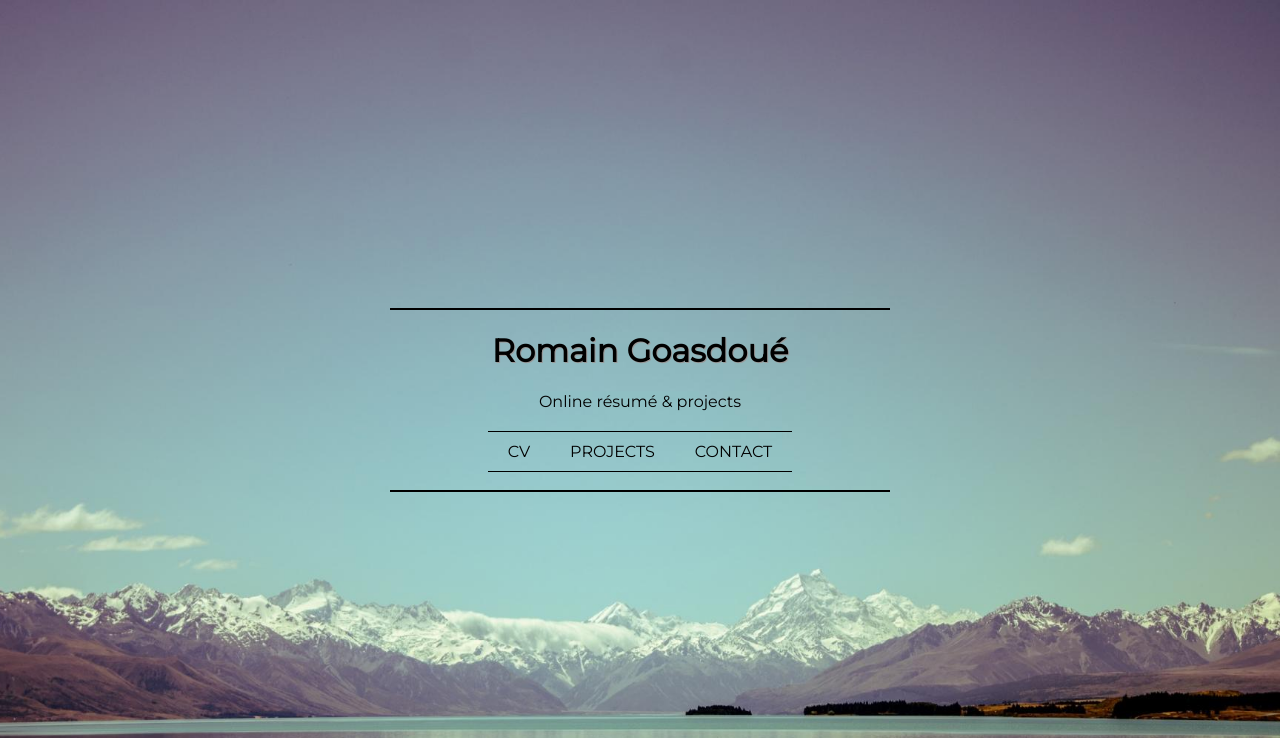
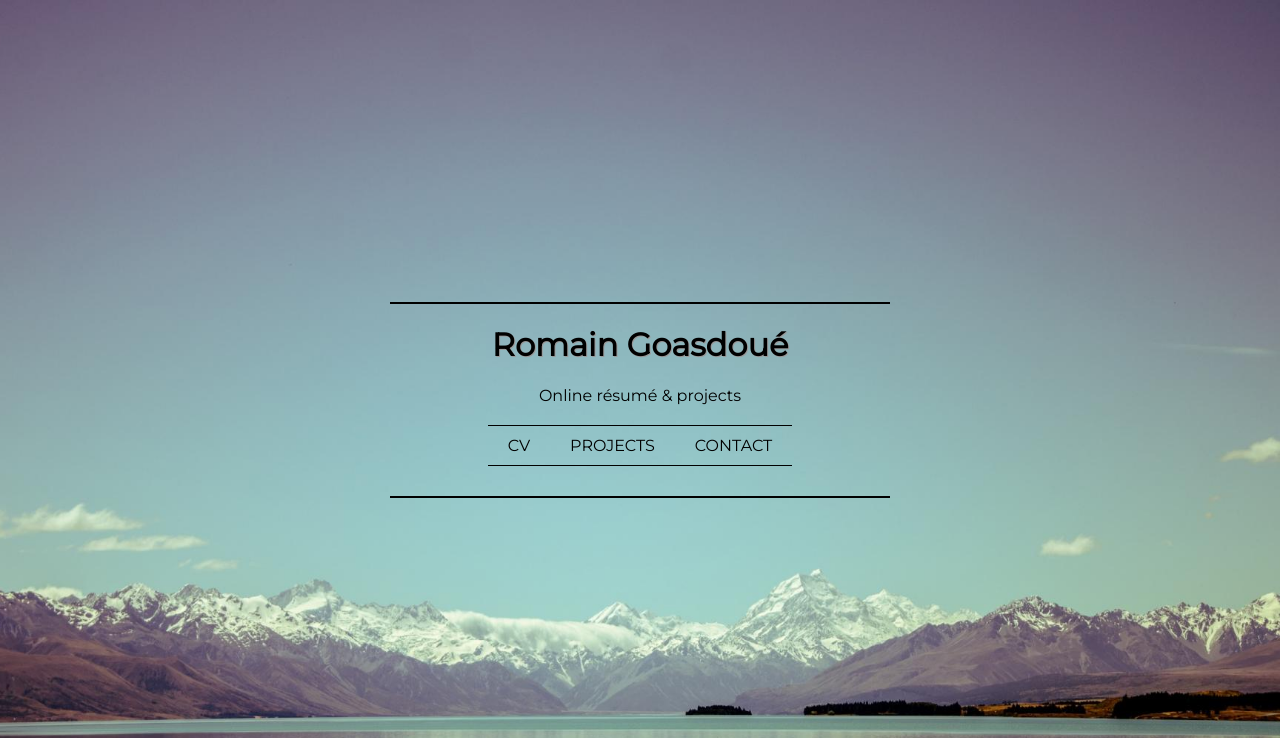
Before and after one commit to RomainGsd/romaingsd.github.io, a PHP site: page / in a window 1280 px wide. Shown: the top 738 px of the page. Run offline with PHP 8.4, Linux system fonts and the light colour scheme.

Commit message:
Homepage

```diff
--- a/static/css/homepage.css
+++ b/static/css/homepage.css
@@ -28,7 +28,7 @@ body {
 header {
     border-style: solid;
     border-width: 2px 0;
-    height: 180px;
+    height: 12em;
     max-width: 500px;
     overflow: hidden;
     margin: 20px;
@@ -41,7 +41,7 @@ h1 {
 
 p {
     text-align: center;
-    margin: 0 20px 0 20px;
+    margin: 0 20px;
     padding-bottom: 20px;
 }
 
@@ -51,15 +51,9 @@ nav {
 }
 
 nav a {
-    padding: 0;
-    padding: 10px 20px 10px 20px;
+    padding: 10px 20px;
     border-style: solid;
-    border-right: none;
-    border-left: none;
-    border-width: thin;
-}
-
-a {
+    border-width: thin 0;
     color: black;
 }
 
```
